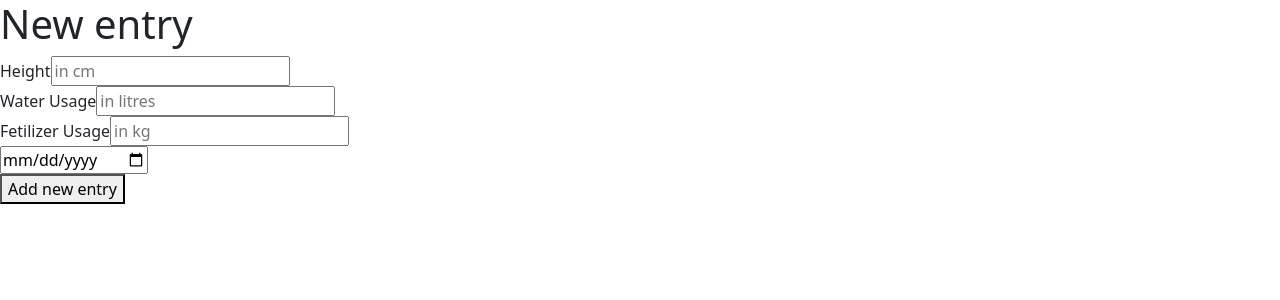
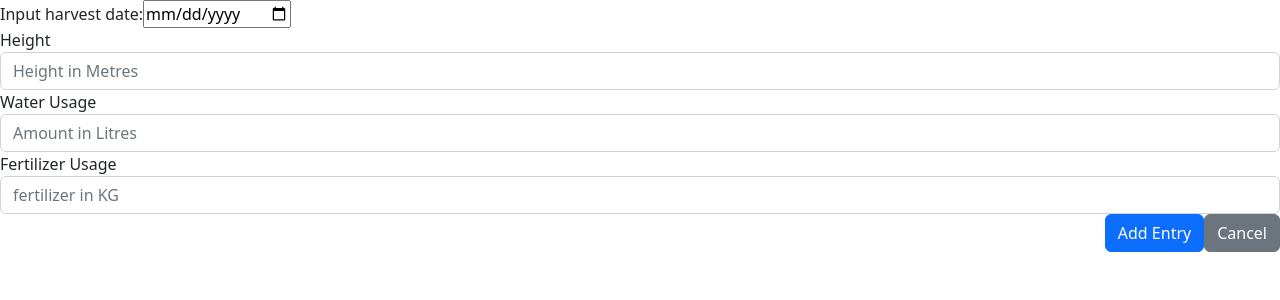
Before and after one commit to tanyipeng834/FreshGO, a Vue app in the folder client/: page /Entry in a window 1280 px wide. Shown: the top 300 px of the page. Built offline with nearby package versions, Linux system fonts and the light colour scheme.

Commit message:
entry beautify

```diff
--- a/client/src/views/Entry.vue
+++ b/client/src/views/Entry.vue
@@ -1,35 +1,24 @@
 <template>
-    <div id="entry">
-        <h1>New entry</h1>
-        <div class="form-inputs">
-            <label for="height">Height</label>
-            <input type="text" id="height" name="height" placeholder="in cm" />
-        </div>
-        <div class="form-inputs">
-            <label for="water">Water Usage</label>
-            <input type="text" id="water" name="water" placeholder="in litres" />
-        </div>
-        <div class="form-inputs">
-            <label for="fert">Fetilizer Usage</label>
-            <input type="text" id="fert" name="fert"  placeholder="in kg" />
-        </div>
-        <div class="form-inputs">
-            <label for="date"></label>
-            <input type="date" id="date" name="date"  placeholder="dd/mm/yy" />
-        </div>
-        <div>
-    <router-link
-      to="/MoreInfo"
-      custom
-      v-slot="{ navigate }"
-    >
-      <button
-        @click="navigate"
-        role="link"
-      >
-        Add new entry
-      </button>
-    </router-link>
+  <form>
+    <div class="form-group">
+      <label for="date">Input harvest date: </label>
+      <input type="date" id="date" name="date"  placeholder="dd/mm/yy" />
   </div>
-    </div>
+  <div class="form-group">
+    <label for="height">Height</label>
+    <input type="text" class="form-control" id="height" aria-describedby="emailHelp" placeholder="Height in Metres">
+  </div>
+
+  <div class="form-group">
+    <label for="water">Water Usage</label>
+    <input type="number" class="form-control" id="water" placeholder="Amount in Litres">
+  </div>
+  <div class="form-group">
+    <label for="fertilizer">Fertilizer Usage</label>
+    <input type="number" class="form-control" id="fertilizer" placeholder="fertilizer in KG">
+  </div>
+    <button type="submit" class="btn btn-secondary" style="float:right">Cancel</button>
+    <button type="submit" class="btn btn-primary" style="float:right">Add Entry</button>
+
+  </form>
 </template>
```
